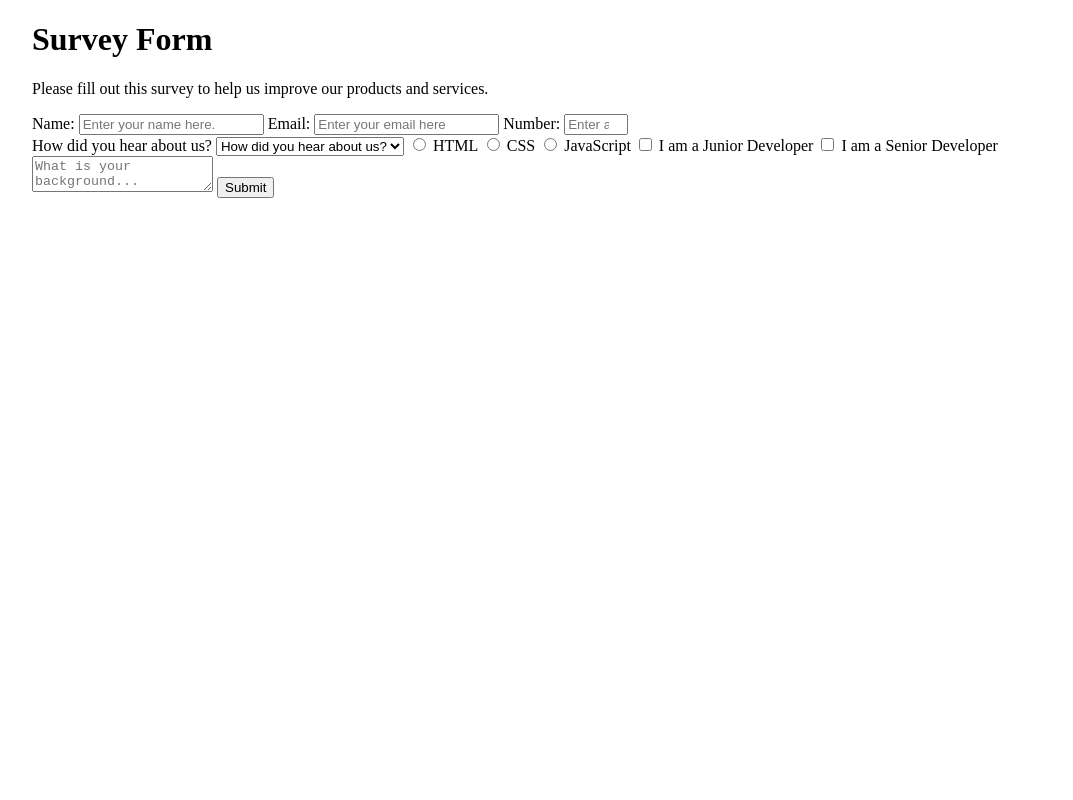
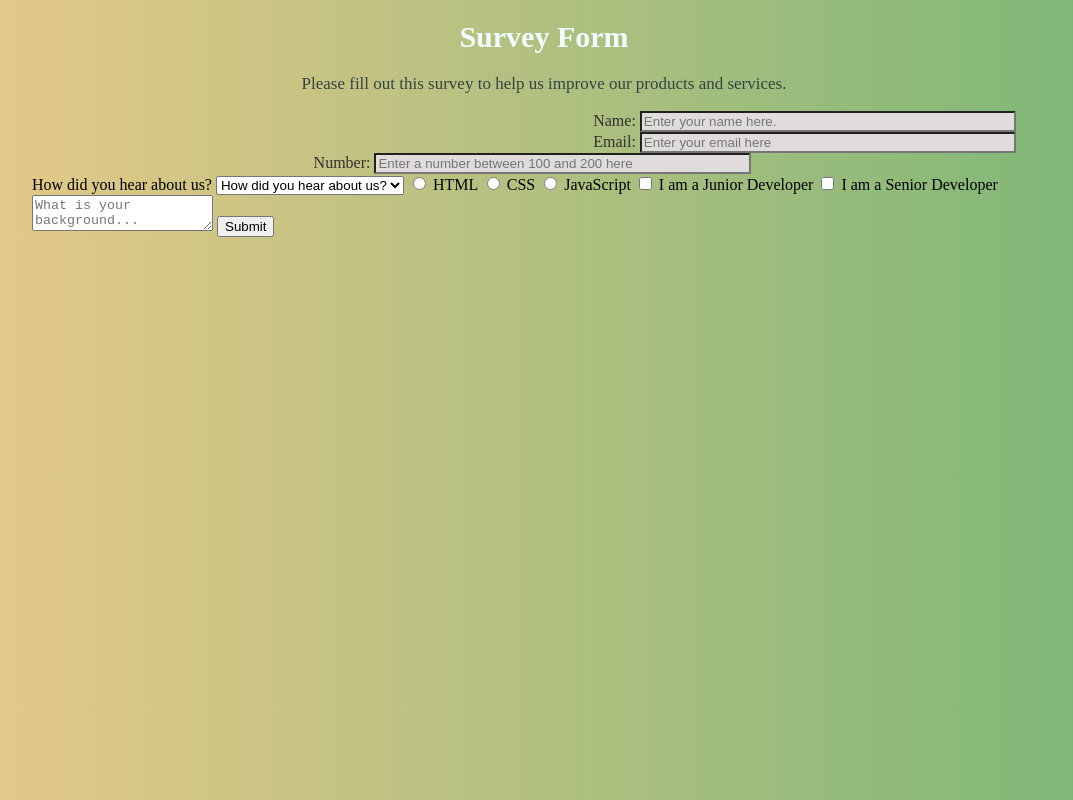
Before and after one commit to riddled1002/fcc-survey-form, a plain HTML site: page index.html in a window 1280 px wide. Shown: the whole page, without its empty margins (96-1169 px from the left). Drawn offline with Linux system fonts and the light colour scheme.

Commit message:
modified:   styles.css

```diff
--- a/styles.css
+++ b/styles.css
@@ -1,6 +1,39 @@
 body{
     max-width: 80%;
     margin: auto;
-    display: flex;
-    flex-direction: column;
+    background: linear-gradient(0.25turn, rgb(236, 202, 138), rgb(118, 182, 118));
 }
+
+h1 {
+    text-align: center;
+    font-size: 30px;
+    color: azure
+}
+
+p {
+    text-align: center;
+    font-size: 17px;
+    color: rgb(53, 66, 66);
+}
+
+#name-label,
+#email-label,
+#number-label {
+    max-width: 45%;
+    display: block;
+    margin: 0 auto;
+    color: rgb(53, 47, 47);
+}
+
+#name,
+#email,
+#number {
+    border-radius: 2%;
+    background-color: rgb(224, 220, 220);
+    width: 80%
+}
+
+#name-label,
+#email-label {
+    margin-right: 2px
+}
```
